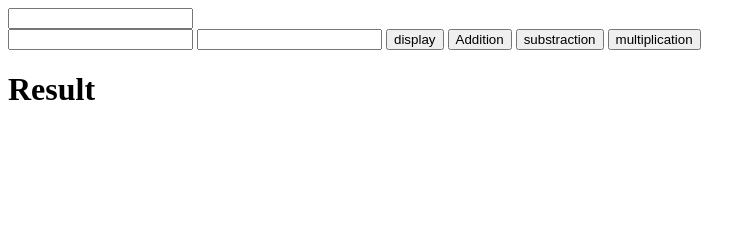
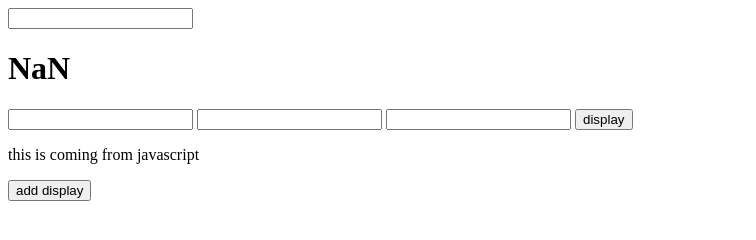
Before and after one commit to LovekushGupta1999/Javascriptcode, a plain HTML site: page 20-11-24/index.html in a window 1280 px wide. Both pictures are taken after a click on the button "display". Shown: the whole page, without its empty margins (0-756 px from the left). Drawn offline with Linux system fonts and the light colour scheme.

Commit message:
javascript

```diff
--- a/20-11-24/index.html
+++ b/20-11-24/index.html
@@ -5,15 +5,22 @@
     <meta name="viewport" content="width=device-width, initial-scale=1.0">
     <title>Document</title>
 </head>
-<body>
-    <input type="number" id="input1" value="" style="display: block; ">
-    <input type="number" id="input2" value="">
+ <body><!--
+    <input type="number" id="input1" >
+    <input type="number" id="input2" value=""> -->
     <input type="text" id="myinput">
-    <button onclick="display()">display</button>
+    <!-- <button onclick="display()">display</button>
     <button onclick="addition()">Addition</button>
     <button onclick="subtraction()">substraction</button>
-    <button onclick="multiplication()">multiplication</button>
-    <h1>Result</h1><h1 id="demo"> </h1>
+    <button onclick="multiplication()">multiplication</button>  -->
+    <h1 id="demo"> </h1>
+    <input type="text" id="myinput1">
+    <input type="number" id="myinput2">
+    <input type="text" id="myinput3">
+    <button onclick="displayname()">display</button>
+    <p id="demo1"></p>
+    <button onclick="display1()">add display</button>
+
 
     <script src="script.js">   </script>
 
--- a/20-11-24/script.js
+++ b/20-11-24/script.js
@@ -23,3 +23,36 @@ function display(){
     document.getElementById("demo").innerHTML=name
 
 }
+//--------------------------------------------------------Hw----------------------------------------------------------------------------
+function display(name){
+    console.log(name);
+    document.getElementById("demo").innerHTML=name;
+    alert(name);
+
+}
+
+let userName="lovekush";
+display(userName);
+
+function displaymark(){
+    let marks=parseInt(document.getElementById("myinput").value);
+    document.getElementById("demo").innerHTML=marks;
+    console.log(marks);
+    alert(marks);
+
+
+}
+displaymark();
+function displayname(){
+    let name=document.getElementById("myinput1").value;
+    let age =parseInt(document.getElementById("myinput2").value);
+    let course=document.getElementById("myinput3").value;
+    document.getElementById("demo").innerHTML=name+age+course;
+
+}
+
+function display(){
+    let course1=document.getElementById("demo1");
+    course1.innerHTML="this is coming from javascript";
+
+}
--- /dev/null
+++ b/21-11-24/index.html
@@ -0,0 +1,17 @@
+<!DOCTYPE html>
+<html lang="en">
+<head>
+    <meta charset="UTF-8">
+    <meta name="viewport" content="width=device-width, initial-scale=1.0">
+    <title>Document</title>
+</head>
+<body>
+    <h1 id="demo1"> </h1>
+    <input type="text" value="bhopal" id="myinput1">
+    <button onclick="display1()">add display</button>
+    <button onclick="change()">change</button>
+    <button onclick="style1()">add style</button>
+    <script src="script.js">   </script>
+
+</body>
+</html>
```
Also changed, not shown: 21-11-24/script.js (added, +15 -0 lines).
